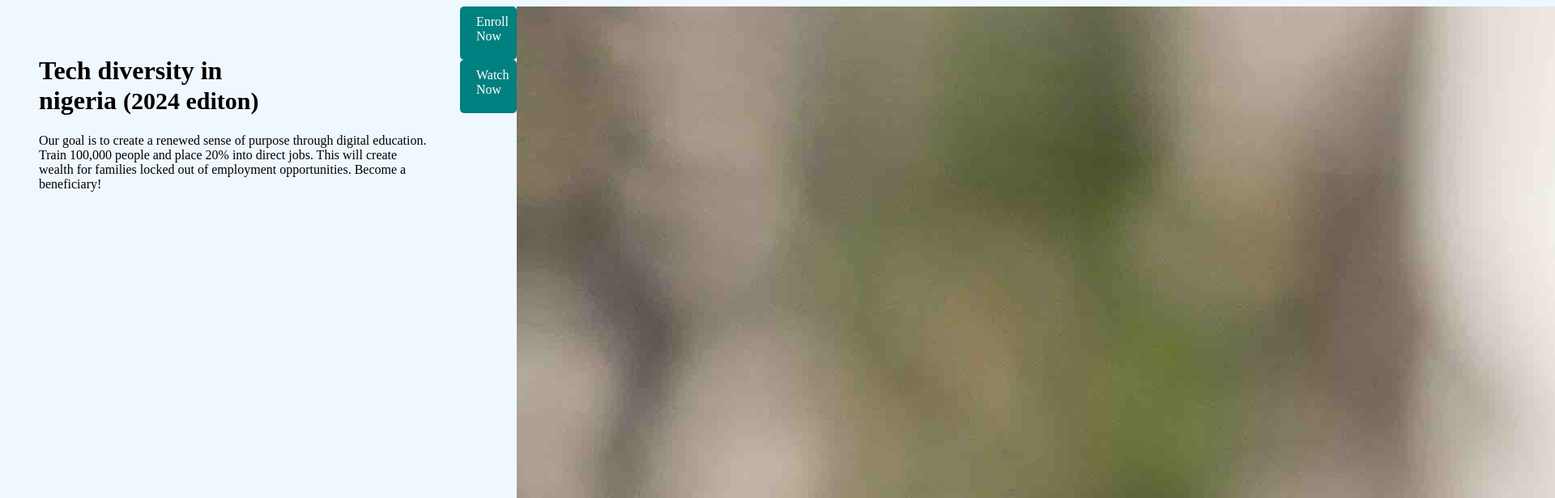
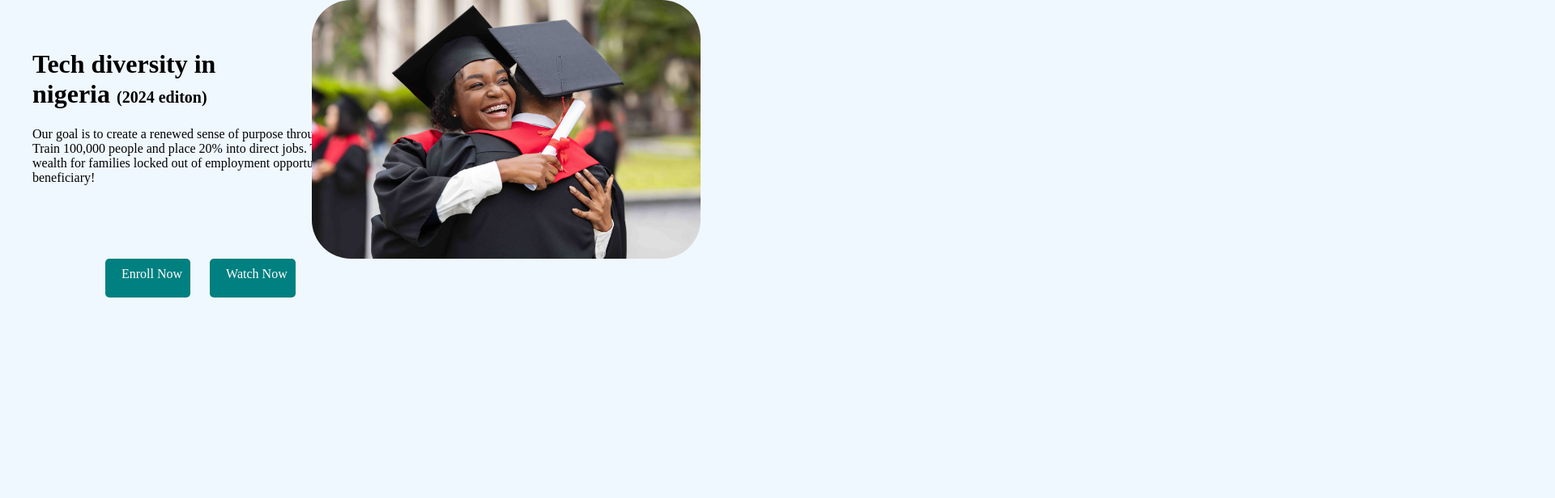
Before and after one commit to FIRE-CHROME/TDN-CSS, a plain HTML site: page index.html in a window 1280 px wide. Shown: the top 616 px of the page at 81% size, 1920 px wide, since content can reach past the window. Drawn offline with Linux system fonts and the light colour scheme; files whose address does not match are found by name.

Commit message:
first commit

```diff
--- a/assests/css/style.css
+++ b/assests/css/style.css
@@ -1,29 +1,51 @@
 body{
   background-color: aliceblue;
+  margin: 0;
+  padding: 0;
+  justify-content: center;
+  align-items: right;
+  height: 100vh;
 }
 .first{
     display: flex;
+    border-radius: 10px;
+    overflow: hidden;
+
 }
 .text{
     padding: 40px;
+    max-width: 50px;
 }
 .text h1{
     width: 20rem;
 }
  .edition{
-    font-size: 30px;
+    font-size: 20px;
 }
 .text p{
     width: 30rem;
 }
-.button a{
+.button{
+    margin-top: 20rem;
+    /* margin-right: 20rem; */
+}
+.button a {
     text-decoration: none;
     background-color: teal ;
     color: white;
-    display:inline-block;
+    display: inline-block;
      border-radius:5px ;
      padding-top: 10px;
      padding-bottom: 20px;
      padding-right: 10px;
      padding-left: 20px;
+     margin-right: 20px;
 }
+.grid {
+    max-width: 50%;
+}
+.grid img{
+    width: 30rem;
+    height: 100;
+    border-radius: 3rem;
+}
```
